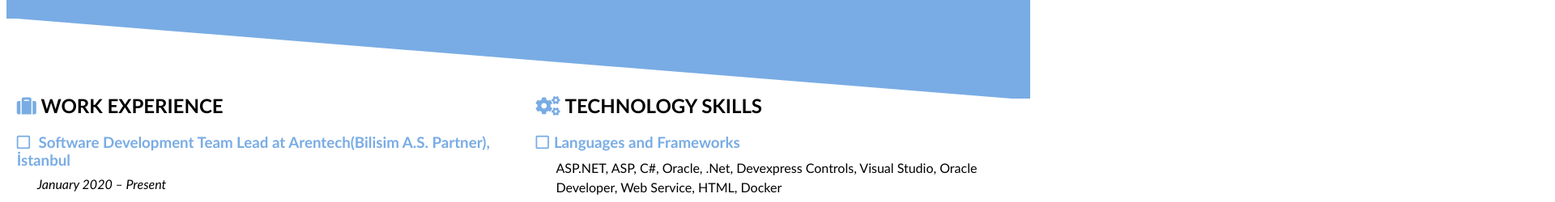
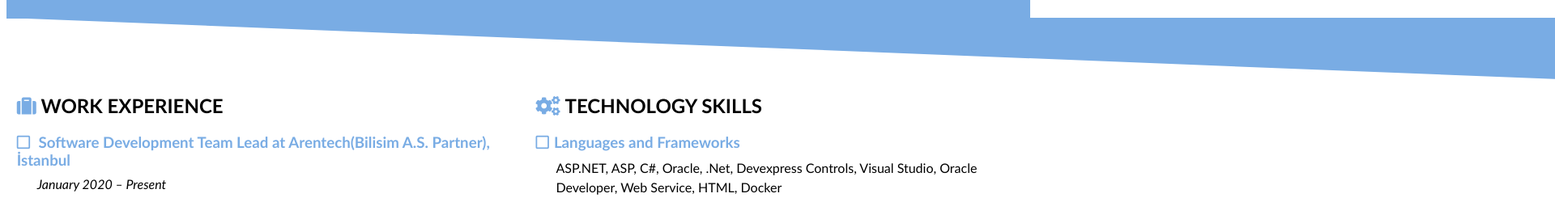
Before and after one commit to necdethocaoglu/necdethocaoglu.github.io, a plain HTML site: page index.html in a window 1280 px wide. Shown: the part 288-538 px from the top of the page at 81% size, 1920 px wide, since content can reach past the window. Drawn offline with Linux system fonts and the light colour scheme.

Commit message:
Update stylesheet.css

```diff
--- a/css/stylesheet.css
+++ b/css/stylesheet.css
@@ -130,7 +130,7 @@ a:link, a:visited {
 
 #header-extension {
     margin-top: -1px;
-    border-left: 97vw solid transparent;
+    border-left: 197vw solid transparent;
     border-top: 100px solid #79ace4;
 }
 
```
